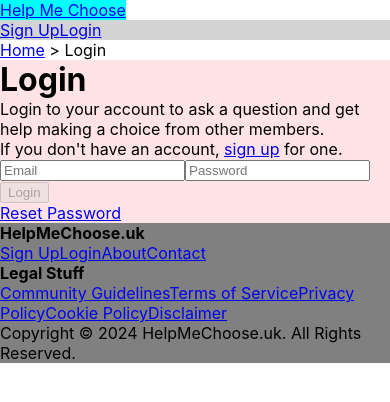
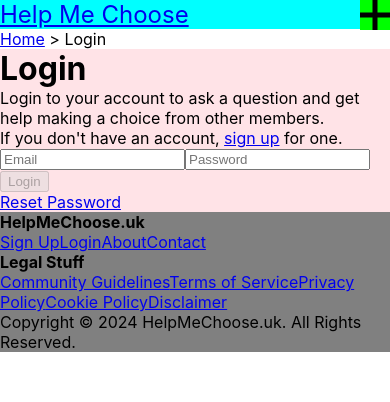
Before and after one commit to johnnyfwk/help-me-choose-front-end, a React (Vite) app: page /login in a window 390 px wide. Shown: the top 402 px of the page. Built offline with nearby package versions, Linux system fonts and the light colour scheme; no server answers.

Commit message:
Making nav mobile friendly.

```diff
--- a/src/App.jsx
+++ b/src/App.jsx
@@ -2,6 +2,7 @@ import { useState } from 'react';
 import { Routes, Route, Navigate } from 'react-router-dom';
 import { useAuth } from './AuthContext';
 import Logo from "./components/Logo";
+import NavButton from './components/NavButton';
 import Nav from "./components/Nav";
 import Home from "./pages/Home";
 import SignUp from "./pages/SignUp";
@@ -22,7 +23,9 @@ import Erro404 from './pages/Error404';
 
 function App() {
     const { user, loading } = useAuth();
-    // console.log(user)
+    // console.log(user);
+
+    const [isNavVisible, setIsNavVisible] = useState(false);
 
     const [category, setCategory] = useState("");
     const [homepagePollPage, setHomepagePollPage] = useState(1);
@@ -98,9 +101,11 @@ function App() {
 
     return (
         <>
-            <Logo setCategory={setCategory} />
+            <Logo setCategory={setCategory} setIsNavVisible={setIsNavVisible} />
 
-            <Nav user={user} />
+            <NavButton isNavVisible={isNavVisible} setIsNavVisible={setIsNavVisible} />
+
+            <Nav user={user} isNavVisible={isNavVisible} setIsNavVisible={setIsNavVisible} />
 
             <Routes>
                 <Route
--- a/src/components/Logo.jsx
+++ b/src/components/Logo.jsx
@@ -1,8 +1,10 @@
 import { Link } from "react-router-dom";
 
-export default function Logo({setCategory}) {
+export default function Logo({setCategory, setIsNavVisible}) {
     function handleLogo() {
         setCategory("");
+        setIsNavVisible((currentVisibility) => !currentVisibility);
+        window.scrollTo(0, 0);
     }
 
     return (
--- a/src/components/Nav.jsx
+++ b/src/components/Nav.jsx
@@ -1,24 +1,33 @@
 import { Link } from "react-router-dom";
 import { useAuth } from '../AuthContext';
 
-export default function Nav({user}) {
+export default function Nav({user, isNavVisible, setIsNavVisible}) {
     const { logout } = useAuth();
 
+    function handleNav() {
+        setIsNavVisible((currentVisibility) => !currentVisibility);
+        window.scrollTo(0, 0);
+    }
+
+    const styleNav = {
+        left: isNavVisible ? "0%" : "100%"
+    };
+
     return (
-        <nav>
+        <nav style={styleNav} onClick={handleNav}>
             {user && user.emailVerified
-                ? <Link to="/create-a-poll">Create a Poll</Link>
+                ? <div><Link to="/create-a-poll">Create a Poll</Link></div>
                 : null
             }
 
             {user
                 ? <>
-                    <Link to={`/profile/${user.uid}`}>Profile</Link>
+                    <div><Link to={`/profile/${user.uid}`}>Profile</Link></div>
                     <span onClick={logout} id="logout-button">Logout</span>
                 </>
                 : <>
-                    <Link to="/sign-up">Sign Up</Link>
-                    <Link to="/login">Login</Link>
+                    <div><Link to="/sign-up">Sign Up</Link></div>
+                    <div><Link to="/login">Login</Link></div>
                 </>
             }
         </nav>
--- /dev/null
+++ b/src/components/NavButton.jsx
@@ -0,0 +1,16 @@
+export default function NavButton({isNavVisible, setIsNavVisible}) {
+    function handleNavButton() {
+        setIsNavVisible((currentVisibility) => !currentVisibility);
+    }
+
+    const styleNavButton = {
+        transform: isNavVisible ? "rotate(-225deg)" : "rotate(0deg)"
+    };
+
+    return (
+        <div id="nav-button" onClick={handleNavButton} style={styleNavButton}>
+            <div></div>
+            <div></div>
+        </div>
+    )
+}
--- a/src/index.css
+++ b/src/index.css
@@ -28,6 +28,7 @@
     --poll-owner-image: 50px;
     --poll-card-user-image-dimensions: 50px;
     --comment-card-user-image-dimensions: 50px;
+    --nav-button-dimensions: 30px;
 }
 
 * {
@@ -83,10 +84,50 @@ textarea {
 
 #logo {
     background-color: cyan;
+    font-size: 1.5rem;
+    display: grid;
+    position: sticky;
+    top: 0;
+}
+
+#nav-button {
+    background-color: lime;
+    cursor: pointer;
+    width: var(--nav-button-dimensions);
+    height: var(--nav-button-dimensions);
+    position: fixed;
+    top: 0;
+    right: 0;
+    transition: transform 0.3s ease;
+    z-index: 2;
+}
+
+#nav-button > div {
+    background-color: black;
+    width: 100%;
+    height: 5px;
+    position: absolute;
+    top: 50%;
+}
+
+#nav-button > div:first-of-type {
+    transform: translate(0%, -50%);
+}
+
+#nav-button > div:last-of-type {
+    transform: translate(0%, -50%) rotate(90deg);
 }
 
 nav {
     background-color: lightgrey;
+    position: fixed;
+    width: 100%;
+    height: 100%;
+    left: 100%;
+    display: grid;
+    align-content: start;
+    text-align: center;
+    transition: left 0.3s ease;
 }
 
 main {
@@ -203,3 +244,22 @@ footer {
 .links-section-heading {
     font-weight: bold;
 }
+
+
+
+@media screen and (min-width: 769px) {
+    #nav-button {
+        display: none;
+    }
+
+    nav {
+        position: initial;
+        width: initial;
+        height: initial;
+        left: initial;
+        display: initial;
+        align-content: initial;
+        text-align: initial;
+        margin-left: 20px;
+    }
+}
```
